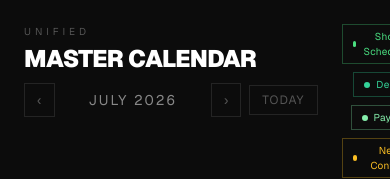
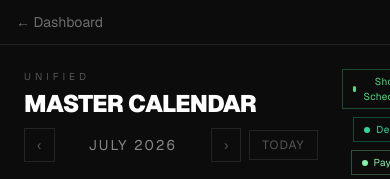
Before and after one commit to luckimages/luckimages-portal, a Next.js app: page /dashboard/calendar in a window 390 px wide. Shown: the top 179 px of the page. Built offline with nearby package versions, Linux system fonts and the light colour scheme; no server answers.

Commit message:
feat: restore mobile-only back nav in admin + dashboard layouts
Co-Authored-By: Claude Sonnet 4.6 <noreply@anthropic.com>

```diff
--- a/src/app/admin/layout.tsx
+++ b/src/app/admin/layout.tsx
@@ -20,6 +20,9 @@ export default function AdminLayout({ children }: { children: React.ReactNode })
   return (
     <div className="w-full flex justify-center">
       <div className="w-full max-w-[1350px] min-h-screen">
+        <div className="md:hidden flex items-center px-4 py-3 border-b border-white/10">
+          <a href="/dashboard/v2?page=apps" className="text-sm text-white/40 hover:text-white transition-colors">← Dashboard</a>
+        </div>
         {children}
       </div>
     </div>
--- a/src/app/dashboard/layout.tsx
+++ b/src/app/dashboard/layout.tsx
@@ -19,6 +19,9 @@ export default function DashboardLayout({ children }: { children: React.ReactNod
   return (
     <div className="w-full flex justify-center">
       <div className="w-full max-w-[1350px] min-h-screen">
+        <div className="md:hidden flex items-center px-4 py-3 border-b border-white/10">
+          <a href="/dashboard/v2?page=apps" className="text-sm text-white/40 hover:text-white transition-colors">← Dashboard</a>
+        </div>
         {children}
       </div>
     </div>
```
